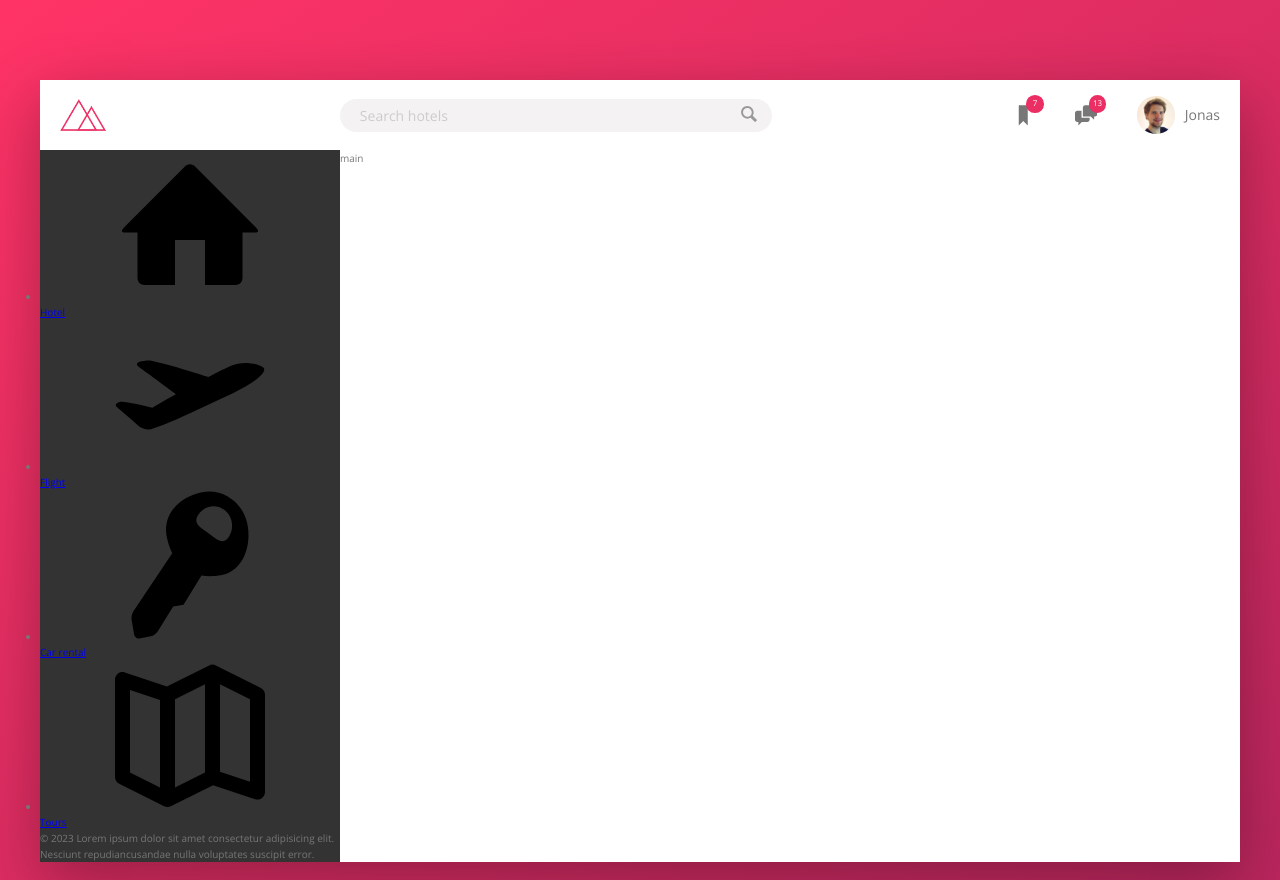
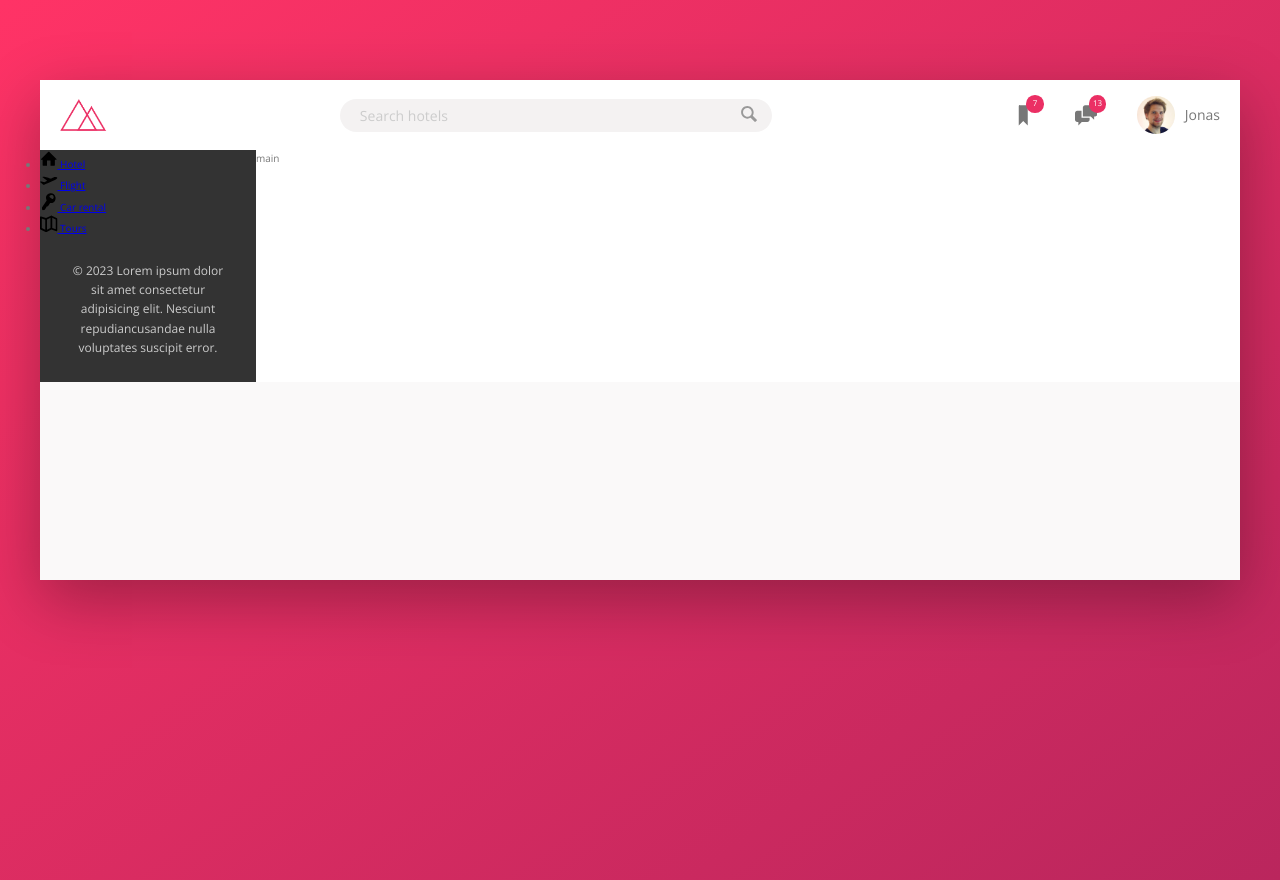
Before and after one commit to qNecro/trillo, a website: page index.html in a window 1280 px wide. Drawn offline with nearby package versions, Linux system fonts and the light colour scheme.

Commit message:
May 8, 2023 7:09 PM

```diff
--- a/sass/_components.scss
+++ b/sass/_components.scss
@@ -111,3 +111,32 @@
         margin-right: 1rem;
     }
 }
+
+////////////////////////////////////
+// Side nav
+
+.side-nav{
+
+    &__item{
+
+    }
+
+    &__link{
+
+    }
+
+    &__icon{
+        width: 1.75rem;
+        height: 1.75rem;
+    }
+}
+
+////////////////////////////////////
+// Legal
+
+.legal{
+    font-size: 1.2rem;
+    color:var(--color-grey-light-4);
+    text-align: center;
+    padding:2.5rem;
+}
```
Also changed, not shown: css/style.css, 1 other file.
